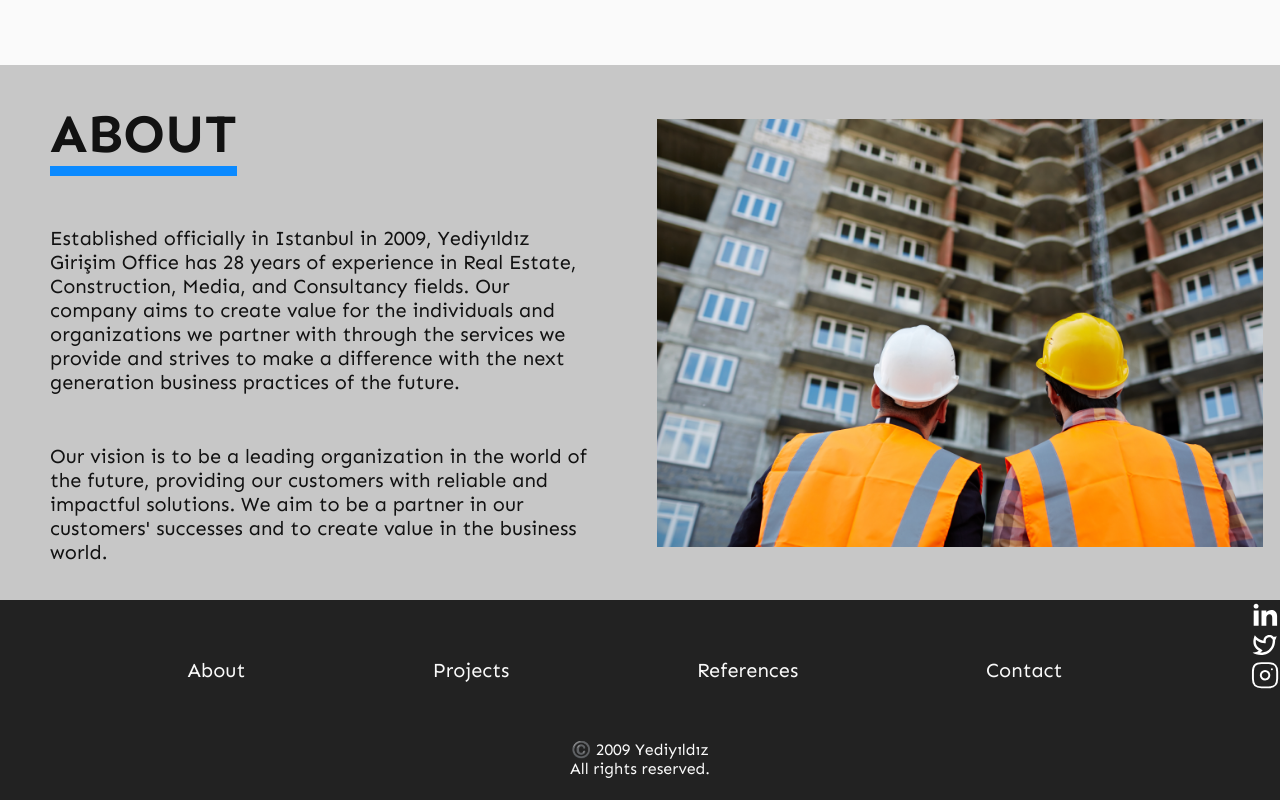
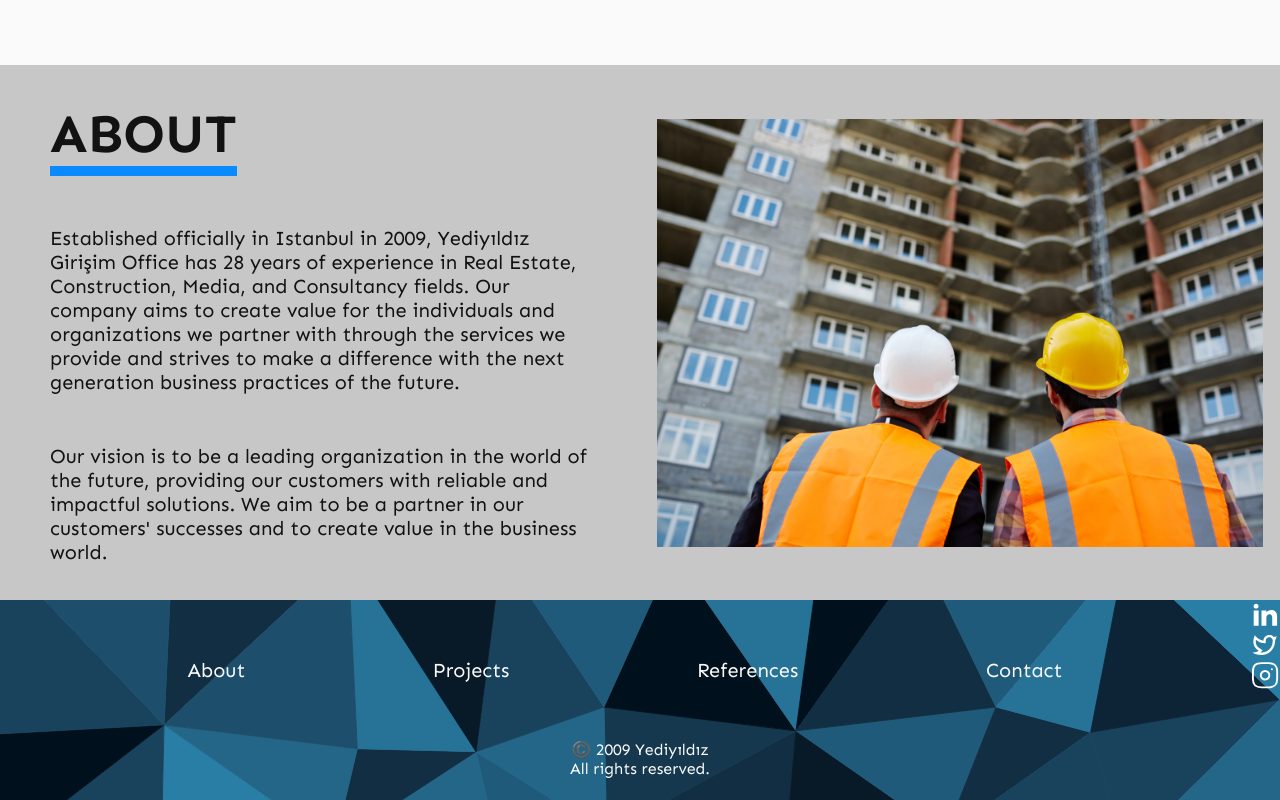
Before and after one commit to sekerhalithamza/yedi-yildiz-girisim, a website: page src/index.html in a window 1280 px wide. Shown: the part 1564-2364 px from the top of the page. Drawn offline with nearby package versions, Linux system fonts and the light colour scheme; files that its build step writes are made by us from their sources.

Commit message:
update: footer bg

```diff
--- a/src/sass/components/_footer.scss
+++ b/src/sass/components/_footer.scss
@@ -3,7 +3,9 @@
   height: 25vh;
   overflow: hidden;
   color: map-get($colors, light);
-  background-color: map-get($colors, dark-2);
+  background-image: url(/assets/footer.svg);
+  background-position: bottom;
+  background-size: cover;
 
   &__content {
     display: flex;
```
